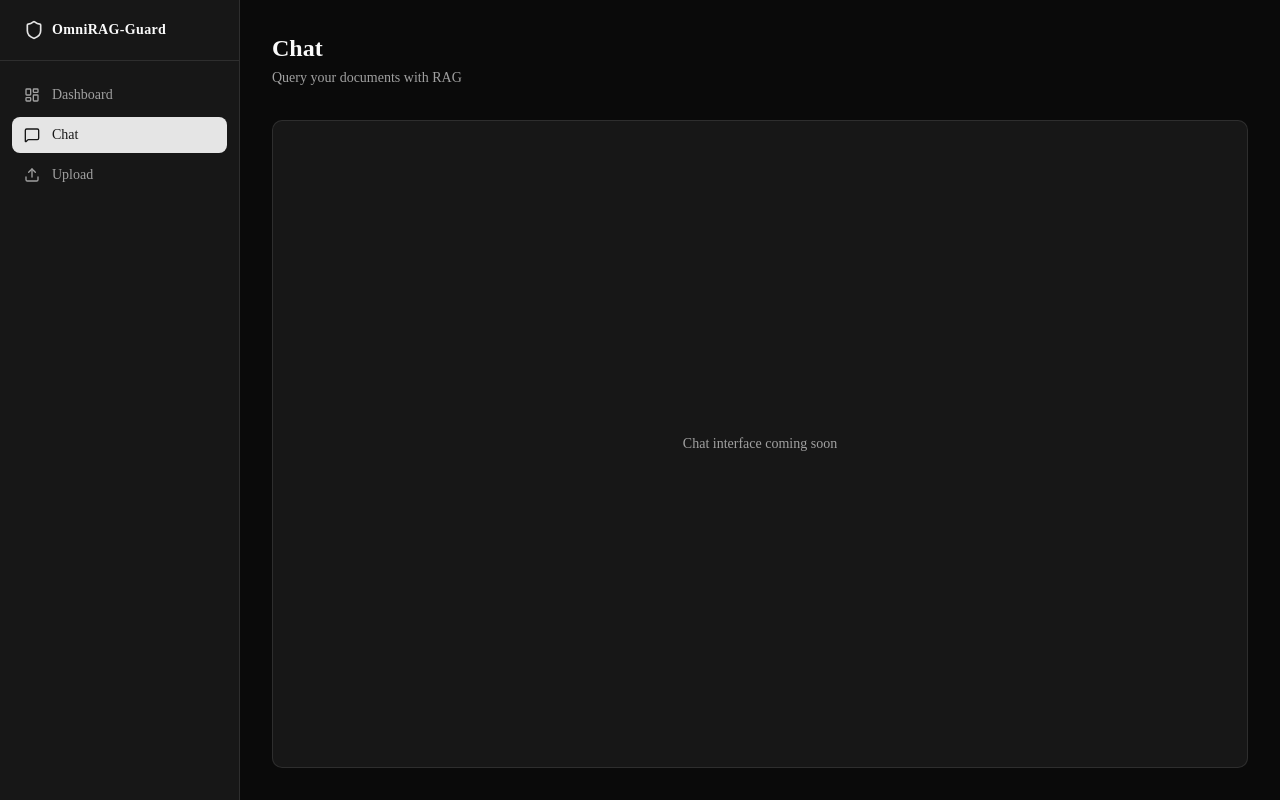
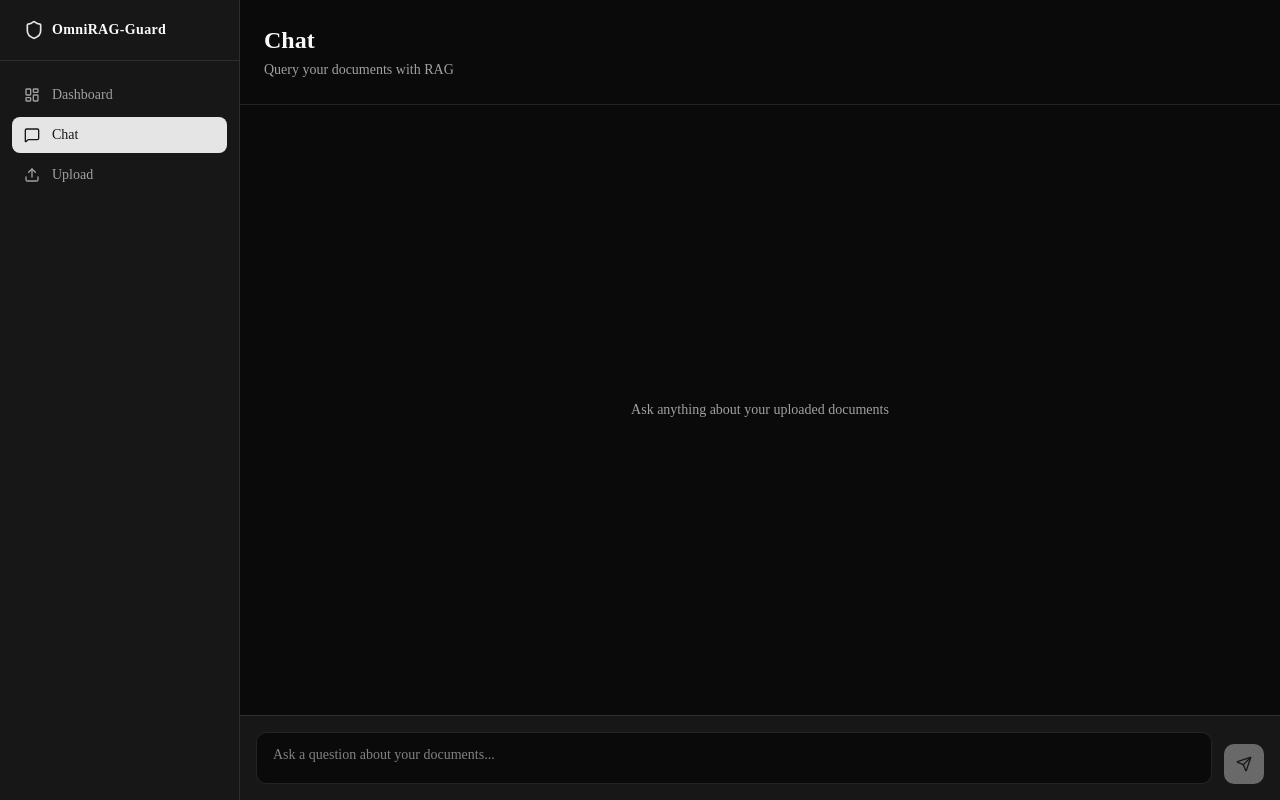
Before and after one commit to Prithuloma/OmniRAG-Guard, a Next.js app in the folder frontend/: page /chat in a window 1280 px wide. Built offline with nearby package versions, Linux system fonts and the light colour scheme.

Commit message:
add: dashboard stats, chat interface, upload dropzone

```diff
--- a/frontend/app/chat/page.tsx
+++ b/frontend/app/chat/page.tsx
@@ -1,11 +1,60 @@
+"use client";
+
+import { useState } from "react";
+import ChatInput from "@/components/chat/ChatInput";
+
+interface Message {
+  id: string;
+  role: "user" | "assistant";
+  content: string;
+}
+
 export default function ChatPage() {
-    return (
-      <div className="flex flex-col h-screen p-8">
+  const [messages, setMessages] = useState<Message[]>([]);
+
+  const handleSend = (content: string) => {
+    const userMsg: Message = { id: Date.now().toString(), role: "user", content };
+    const botMsg: Message = {
+      id: (Date.now() + 1).toString(),
+      role: "assistant",
+      content: "Backend not connected yet. This is a placeholder response.",
+    };
+    setMessages((prev) => [...prev, userMsg, botMsg]);
+  };
+
+  return (
+    <div style={{ display: "flex", flexDirection: "column", height: "100vh" }}>
+      <div className="p-6 border-b border-border">
         <h1 className="text-2xl font-semibold mb-1">Chat</h1>
-        <p className="text-muted-foreground text-sm mb-8">Query your documents with RAG</p>
-        <div className="flex-1 rounded-lg border border-border bg-card flex items-center justify-center">
-          <p className="text-muted-foreground text-sm">Chat interface coming soon</p>
-        </div>
+        <p className="text-muted-foreground text-sm">Query your documents with RAG</p>
       </div>
-    );
-  }
+
+      <div style={{ flex: 1, overflowY: "auto", padding: "1.5rem", display: "flex", flexDirection: "column", gap: "1rem" }}>
+        {messages.length === 0 ? (
+          <div style={{ flex: 1, display: "flex", alignItems: "center", justifyContent: "center" }}>
+            <p className="text-muted-foreground text-sm">Ask anything about your uploaded documents</p>
+          </div>
+        ) : (
+          messages.map((msg) => (
+            <div
+              key={msg.id}
+              style={{ display: "flex", justifyContent: msg.role === "user" ? "flex-end" : "flex-start" }}
+            >
+              <div
+                className={`rounded-lg px-4 py-3 text-sm max-w-[70%] ${
+                  msg.role === "user"
+                    ? "bg-primary text-primary-foreground"
+                    : "bg-card border border-border"
+                }`}
+              >
+                {msg.content}
+              </div>
+            </div>
+          ))
+        )}
+      </div>
+
+      <ChatInput onSend={handleSend} />
+    </div>
+  );
+}
--- a/frontend/app/dashboard/page.tsx
+++ b/frontend/app/dashboard/page.tsx
@@ -1,19 +1,36 @@
+import { FileText, MessageSquare, ShieldCheck, Zap } from "lucide-react";
+
+const stats = [
+  { label: "Documents Indexed", value: "0", icon: FileText, desc: "PDFs, images, tables" },
+  { label: "Queries Processed", value: "0", icon: MessageSquare, desc: "Total RAG queries" },
+  { label: "Hallucinations Caught", value: "0", icon: ShieldCheck, desc: "Verified and flagged" },
+  { label: "Avg Confidence", value: "—", icon: Zap, desc: "Across all responses" },
+];
+
 export default function DashboardPage() {
   return (
     <div className="p-8">
       <h1 className="text-2xl font-semibold mb-1">Dashboard</h1>
-        <p className="text-muted-foreground text-sm mb-8">System overview and metrics</p>
-        <div className="grid grid-cols-3 gap-4">
-          {[
-            { label: "Documents Indexed", value: "0" },
-            { label: "Queries Processed", value: "0" },
-            { label: "Hallucinations Caught", value: "0" },
-          ].map((stat) => (
-            <div key={stat.label} className="rounded-lg border border-border bg-card p-6">
-              <p className="text-muted-foreground text-sm">{stat.label}</p>
-              <p className="text-3xl font-semibold mt-2">{stat.value}</p>
+      <p className="text-muted-foreground text-sm mb-8">System overview and pipeline metrics</p>
+
+      <div style={{ display: "grid", gridTemplateColumns: "repeat(4, 1fr)", gap: "1rem", marginBottom: "2rem" }}>
+        {stats.map(({ label, value, icon: Icon, desc }) => (
+          <div key={label} className="rounded-lg border border-border bg-card p-5">
+            <div className="flex items-center justify-between mb-3">
+              <p className="text-muted-foreground text-xs">{label}</p>
+              <Icon className="w-4 h-4 text-muted-foreground" />
+            </div>
+            <p className="text-3xl font-semibold mb-2">{value}</p>
+            <p className="text-xs text-muted-foreground">{desc}</p>
           </div>
         ))}
+      </div>
+
+      <div className="rounded-lg border border-border bg-card p-6">
+        <h2 className="text-sm font-medium mb-4">Recent Activity</h2>
+        <div className="flex items-center justify-center h-32">
+          <p className="text-muted-foreground text-sm">No activity yet — upload a document to get started</p>
+        </div>
       </div>
     </div>
   );
--- a/frontend/app/upload/page.tsx
+++ b/frontend/app/upload/page.tsx
@@ -1,11 +1,81 @@
+"use client";
+
+import { useState, useRef } from "react";
+import { Upload, FileText, X } from "lucide-react";
+
+interface UploadedFile {
+  id: string;
+  name: string;
+  size: string;
+}
+
 export default function UploadPage() {
+  const [files, setFiles] = useState<UploadedFile[]>([]);
+  const [dragging, setDragging] = useState(false);
+  const inputRef = useRef<HTMLInputElement>(null);
+
+  const addFiles = (fileList: FileList) => {
+    const newFiles = Array.from(fileList).map((f) => ({
+      id: Date.now() + f.name,
+      name: f.name,
+      size: (f.size / 1024).toFixed(1) + " KB",
+    }));
+    setFiles((prev) => [...prev, ...newFiles]);
+  };
+
+  const removeFile = (id: string) => setFiles((prev) => prev.filter((f) => f.id !== id));
+
   return (
     <div className="p-8">
       <h1 className="text-2xl font-semibold mb-1">Upload</h1>
       <p className="text-muted-foreground text-sm mb-8">Ingest documents into the RAG pipeline</p>
-        <div className="rounded-lg border-2 border-dashed border-border bg-card flex flex-col items-center justify-center h-64 gap-3">
-          <p className="text-muted-foreground text-sm">Drop files here or click to upload</p>
+
+      <div
+        onDragOver={(e) => { e.preventDefault(); setDragging(true); }}
+        onDragLeave={() => setDragging(false)}
+        onDrop={(e) => { e.preventDefault(); setDragging(false); addFiles(e.dataTransfer.files); }}
+        onClick={() => inputRef.current?.click()}
+        style={{
+          border: `2px dashed ${dragging ? "#6366f1" : "var(--border)"}`,
+          borderRadius: "0.75rem",
+          padding: "3rem",
+          textAlign: "center",
+          cursor: "pointer",
+          marginBottom: "2rem",
+          transition: "border-color 0.2s",
+        }}
+      >
+        <input
+          ref={inputRef}
+          type="file"
+          multiple
+          accept=".pdf,.png,.jpg,.csv"
+          style={{ display: "none" }}
+          onChange={(e) => e.target.files && addFiles(e.target.files)}
+        />
+        <Upload className="w-8 h-8 text-muted-foreground mx-auto mb-3" />
+        <p className="text-sm font-medium mb-1">Drop files here or click to browse</p>
+        <p className="text-xs text-muted-foreground">Supports PDF, PNG, JPG, CSV</p>
       </div>
+
+      {files.length > 0 && (
+        <div className="rounded-lg border border-border bg-card p-4 space-y-2">
+          <p className="text-sm font-medium mb-3">Queued files</p>
+          {files.map((f) => (
+            <div key={f.id} style={{ display: "flex", alignItems: "center", justifyContent: "space-between" }}
+              className="rounded-md border border-border px-4 py-3">
+              <div style={{ display: "flex", alignItems: "center", gap: "0.75rem" }}>
+                <FileText className="w-4 h-4 text-muted-foreground" />
+                <span className="text-sm">{f.name}</span>
+                <span className="text-xs text-muted-foreground">{f.size}</span>
+              </div>
+              <button onClick={() => removeFile(f.id)}>
+                <X className="w-4 h-4 text-muted-foreground hover:text-foreground" />
+              </button>
+            </div>
+          ))}
+        </div>
+      )}
     </div>
   );
 }
--- /dev/null
+++ b/frontend/components/chat/ChatInput.tsx
@@ -0,0 +1,44 @@
+"use client";
+
+import { useState } from "react";
+import { Send } from "lucide-react";
+
+interface Props {
+  onSend: (message: string) => void;
+  disabled?: boolean;
+}
+
+export default function ChatInput({ onSend, disabled }: Props) {
+  const [value, setValue] = useState("");
+
+  const handleSend = () => {
+    if (!value.trim()) return;
+    onSend(value.trim());
+    setValue("");
+  };
+
+  return (
+    <div className="flex items-end gap-3 p-4 border-t border-border bg-card">
+      <textarea
+        className="flex-1 resize-none rounded-lg border border-border bg-background px-4 py-3 text-sm outline-none focus:ring-1 focus:ring-ring min-h-[52px] max-h-[160px]"
+        placeholder="Ask a question about your documents..."
+        value={value}
+        onChange={(e) => setValue(e.target.value)}
+        onKeyDown={(e) => {
+          if (e.key === "Enter" && !e.shiftKey) {
+            e.preventDefault();
+            handleSend();
+          }
+        }}
+        rows={1}
+      />
+      <button
+        onClick={handleSend}
+        disabled={disabled || !value.trim()}
+        className="rounded-lg bg-primary text-primary-foreground p-3 hover:opacity-90 disabled:opacity-40 transition-opacity"
+      >
+        <Send className="w-4 h-4" />
+      </button>
+    </div>
+  );
+}
```
Lines whose indentation alone changed are shown as unchanged.
